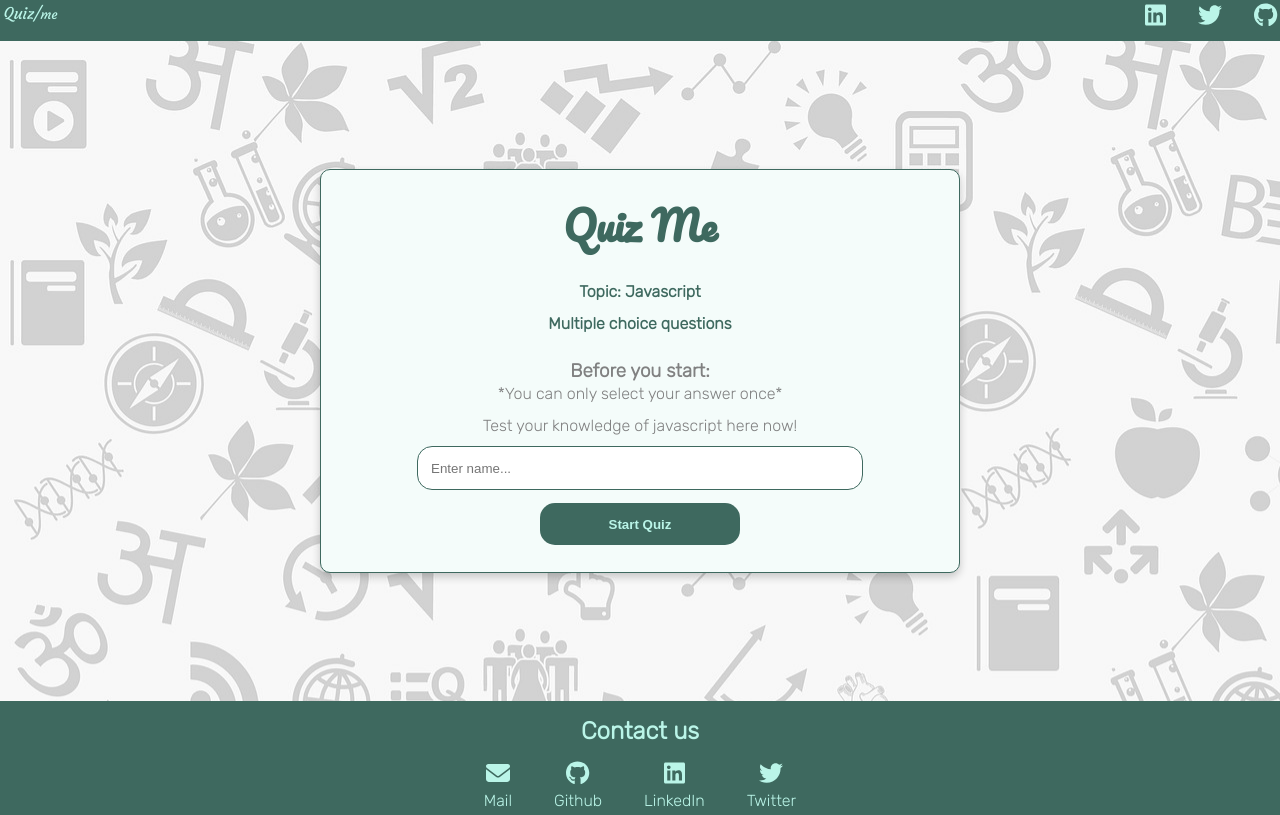
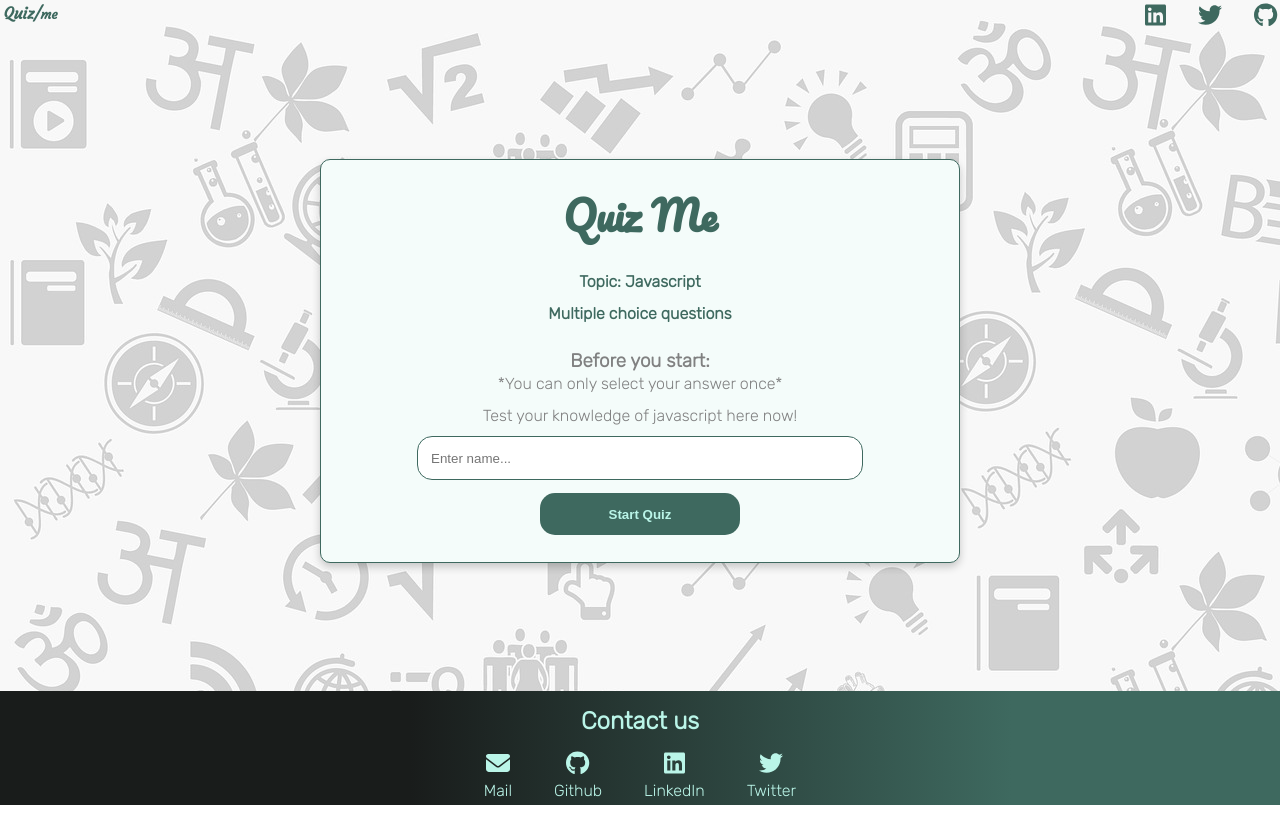
Before and after one commit to stephanniegb/QTest-quiz-repo, a React (Create React App) app in the folder my-app/: page / in a window 1280 px wide. Built offline with nearby package versions, Linux system fonts and the light colour scheme.

Commit message:
uupdate
modified the selection logic and some styling

```diff
--- a/my-app/src/components/home/Home.jsx
+++ b/my-app/src/components/home/Home.jsx
@@ -9,10 +9,10 @@ import {
 import { useState } from "react";
 import { useNavigate } from "react-router-dom";
 
-const CustomDisplayIcon = ({ URL, icon, label }) => {
+const CustomDisplayIcon = ({ URL, icon, label, className}) => {
   //destructure props
   return (
-    <a href={URL} target="_blank" rel="noopener noreferrer" className="icon">
+    <a href={URL} target="_blank" rel="noopener noreferrer" className={className}>
       <FontAwesomeIcon icon={icon} className="brand__icon" />
       <p>{label}</p>
     </a>
@@ -55,14 +55,19 @@ function Home({ setUser }) {
           <CustomDisplayIcon
             URL={"https://www.linkedin.com/in/stephanie-egbuonu-809aa120a"}
             icon={faLinkedin}
+            className={"headerIcon"}
           />
           <CustomDisplayIcon
             URL={"https://twitter.com/Stephanniegb"}
             icon={faTwitter}
+            className={"headerIcon"}
+
           />
           <CustomDisplayIcon
             URL={"https://github.com/stephanniegb"}
             icon={faGithub}
+            className={"headerIcon"}
+
           />
         </div>
       </header>
@@ -102,21 +107,25 @@ function Home({ setUser }) {
             URL={"mailto:stephanieegbuonu@gmail.com"}
             icon={faEnvelope}
             label={"Mail"}
+            className={"icon"}
           />
           <CustomDisplayIcon
             URL={"https://github.com/stephanniegb"}
             icon={faGithub}
             label={"Github"}
+            className={"icon"}
           />
           <CustomDisplayIcon
             URL={"https://www.linkedin.com/in/stephanie-egbuonu-809aa120a"}
             icon={faLinkedin}
             label={"LinkedIn"}
+            className={"icon"}
           />
           <CustomDisplayIcon
             URL={"https://twitter.com/Stephanniegb"}
             icon={faTwitter}
             label={"Twitter"}
+            className={"icon"}
           />
         </div>
       </footer>
--- a/my-app/src/components/home/home.css
+++ b/my-app/src/components/home/home.css
@@ -1,31 +1,34 @@
-.logo{
+.logo {
   font-family: var(--Courgette);
+  color: var(--dark-green);
+  font-weight: bold;
 }
-.home__container{
+.home__container {
+  max-width: 1300px;
+  margin-inline: auto;
   display: flex;
   flex-direction: column;
   gap: 8rem;
+  /* justify-content: space-between; mobile */
+  height: 100vh;
 }
-.home__header{
-    background-color: var(--dark-green);
+.home__header {
   padding: 0.2rem;
   color: var(--light-green);
   display: flex;
   justify-content: space-between;
 }
-.home__headerIcon{
+.home__headerIcon {
   display: flex;
   gap: 2em;
-
 }
-.headerIcon{
-    color: var(--light-green);
+.headerIcon {
+  color: var(--dark-green);
   text-decoration: none;
-
 }
-.home__main{
+.home__main {
   background-color: var(--very-light-green);
-    margin-inline:auto;
+  margin-inline: auto;
   width: 50%;
   border: 1px solid var(--dark-green);
   text-align: center;
@@ -33,25 +36,25 @@
   box-shadow: 0 4px 8px 0 rgba(0, 0, 0, 0.2);
   transition: 0.3s;
 }
-.home__main:hover{
+.home__main:hover {
   box-shadow: 0 8px 16px 0 rgba(0, 0, 0, 0.2);
 }
-.home__main h2{
+.home__main h2 {
   font-family: var(--Pacifico);
   color: var(--dark-green);
   font-size: 2.5em;
   padding: 0.5em;
 }
-.home__mainpara{
+.home__mainpara {
   color: var(--dark-green);
   font-weight: bold;
   margin-bottom: 1em;
 }
-.home__main p{
+.home__main p {
   line-height: 1.5;
   padding-bottom: 0.5em;
 }
-.home__main input{
+.home__main input {
   border: 1px solid var(--dark-green);
   padding: 1em;
   border-radius: 15px;
@@ -59,10 +62,10 @@
   margin-bottom: 1em;
 }
 
-.home__main input:focus{
+.home__main input:focus {
   outline: none;
 }
-.home__button{
+.home__button {
   background-color: var(--dark-green);
   color: var(--light-green);
   border: none;
@@ -71,49 +74,47 @@
   padding: 1em;
   margin-bottom: 2em;
   font-weight: bold;
-
 }
-.home__footer{
-    background-color: var(--dark-green);
+.home__footer {
+  background: var(--green-gradient);
   text-align: center;
-
 }
-.home__footer h2{
+.home__footer h2 {
   color: var(--light-green);
   padding: 1rem;
 }
-.home__icons{
+.home__icons {
   display: flex;
   justify-content: center;
   gap: 2rem;
 }
-.icon{
+.icon {
   color: var(--light-green);
   text-decoration: none;
   transition: font-size 0.2s;
 }
-.icon p{
+.icon p {
   padding: 5px;
 }
-.icon:hover{
+.icon:hover {
   font-size: 1.2rem;
 }
-.brand__icon{
+.brand__icon {
   font-size: 1.5rem;
 }
-@media only screen and (max-width:30.00rem){
-    .home__container{
+@media only screen and (max-width: 30rem) {
+  .home__container {
     gap: 8.7rem;
   }
-    .home__main{
+  .home__main {
     width: 90%;
   }
-    .home__main input{
+  .home__main input {
     width: 80%;
   }
 }
-@media only screen and (min-width:30.02rem) and (max-width:60rem){
-    .home__main{
+@media only screen and (min-width: 30.02rem) and (max-width: 60rem) {
+  .home__main {
     width: 70%;
   }
 }
--- a/my-app/src/components/quiz card/QuizCard.jsx
+++ b/my-app/src/components/quiz card/QuizCard.jsx
@@ -1,56 +1,63 @@
-import { useEffect,useState } from "react";
+import { useEffect, useState } from "react";
 import QuestionsData from "../../Questions.json";
 import "./quizcard.css";
 import ShowScore from "./ShowScore";
 
 function QuizCard({ user }) {
   const [currentQt, setCurrentQt] = useState(0);
-  const [questions, setQuestions] = useState(QuestionsData.slice(currentQt, currentQt + 1));
-  const [showScore, setShowScore]=useState(false)
-  const[chosen, setChosen] = useState({
-    chosenOption:'',
-    selected: null
-})
-  const[score, setScore] = useState(0)
+  const [questions, setQuestions] = useState(
+    QuestionsData.slice(currentQt, currentQt + 1)
+  );
+  const [showScore, setShowScore] = useState(false);
+  const [chosen, setChosen] = useState({
+    chosenOption: "",
+    selected: null,
+  });
+  const [score, setScore] = useState(0);
 
   const handleAnswerClick = (option, index) => {
     setChosen({
-      chosenOption:option,
-      selected: index
-    })
+      chosenOption: option,
+      selected: index,
+    });
     console.log(option);
     console.log(chosen.selected);
   };
 
-  const handleNext = (isCorrect) =>{
-    if(chosen.chosenOption === isCorrect){
-    setScore(score + 1)
+  const handleNext = (isCorrect) => {
+    if (chosen.chosenOption === isCorrect) {
+      setScore(score + 1);
     }
     if (currentQt + 1 < QuestionsData.length) {
       setCurrentQt((prev) => prev + 1);
     } else {
-      setShowScore(true)
+      setShowScore(true);
     }
-  }
+  };
   useEffect(() => {
     setQuestions(QuestionsData.slice(currentQt, currentQt + 1));
     setChosen({
-      selected:null
-    })
+      selected: null,
+    });
   }, [currentQt]);
 
   // custom for the answer options
-  const CustomButton = ({index,option,param}) =>{
-    return(
-      <button onClick={() => handleAnswerClick(option,index)} className={index === chosen.selected ? 'selected' : 'ansBtn' }>
+  const CustomButton = ({ index, option, param }) => {
+    return (
+      <button
+        onClick={() => handleAnswerClick(option, index)}
+        className={index === chosen.selected ? "selected" : "ansBtn"}
+      >
         {param.answerOptions[index].answertext}
       </button>
-    )
-  }
+    );
+  };
 
   return (
     <div className="wrapper">
-      {showScore? <ShowScore user={user} total={QuestionsData.length} score={score}/> :
+      {showScore ? (
+        <ShowScore user={user} total={QuestionsData.length} score={score} />
+      ) : (
         <section className="quizcard">
           <div className="quizcard__qutDiv">
             <span className="quizcard__qutNum">
@@ -67,17 +74,24 @@ function QuizCard({ user }) {
             return (
               <div className="quizcard__ansContainer">
                 <div className="quizcard__ansDiv">
-               <CustomButton index={0} option={'A'} param={ans}/>
-               <CustomButton index={1} option={'B'} param={ans}/>
-               <CustomButton index={2} option={'C'} param={ans}/>
-               <CustomButton index={3} option={'D'} param={ans}/>
+                  <CustomButton index={0} option={"A"} param={ans} />
+                  <CustomButton index={1} option={"B"} param={ans} />
+                  <CustomButton index={2} option={"C"} param={ans} />
+                  <CustomButton index={3} option={"D"} param={ans} />
                 </div>
-              <button className="next-btn" onClick={()=>{handleNext(ans.isCorrect)}}>Next>></button>
+                <button
+                  className="next-btn"
+                  onClick={() => {
+                    handleNext(ans.isCorrect);
+                  }}
+                >
+                  Next>>
+                </button>
               </div>
-
             );
           })}
-      </section>}
+        </section>
+      )}
     </div>
   );
 }
--- a/my-app/src/index.css
+++ b/my-app/src/index.css
@@ -1,32 +1,41 @@
-@import url('https://fonts.googleapis.com/css2?family=Courgette&family=Pacifico&family=Rubik:wght@300&display=swap');
-:root{
-    --green: #4CA794;
-    --dark-green:#3E695F;
-    --light-green:#BAF5E8;
-    --off-white:#FFFCFF;
-    --very-light-green:#f4fcfa;
-    --Courgette:'Courgette', cursive;
-    --Rubik:'Rubik', sans-serif;
-    --Pacifico:'Pacifico', cursive;
+@import url("https://fonts.googleapis.com/css2?family=Courgette&family=Pacifico&family=Rubik:wght@300&display=swap");
+:root {
+  --green: #4ca794;
+  --dark-green: #3e695f;
+  --green-gradient: linear-gradient(
+    90deg,
+    rgba(25, 28, 27, 1) 32%,
+    rgba(62, 105, 95, 1) 79%
+  );
+  --light-green: #baf5e8;
+  --off-white: #fffcff;
+  --very-light-green: #f4fcfa;
+  --Courgette: "Courgette", cursive;
+  --Rubik: "Rubik", sans-serif;
+  --Pacifico: "Pacifico", cursive;
 }
 
-
-
-body{
+body {
+  background-image: url("../public/learning-4264032_1920.jpg");
   margin: 0;
   padding: 0;
   box-sizing: border-box;
   color: #808181;
   font-family: var(--Rubik);
 }
-*, *::before,*::after{
+*,
+*::before,
+*::after {
   box-sizing: inherit;
 }
-h1,h2,h3,h4,p{
+h1,
+h2,
+h3,
+h4,
+p {
   margin: 0;
   padding: 0;
 }
-input button{
+input button {
   font-family: var(--Rubik);
-
 }
```
Also changed, not shown: my-app/src/components/quiz card/quizcard.css (+27 -154 lines). Lines whose indentation alone changed are shown as unchanged.
